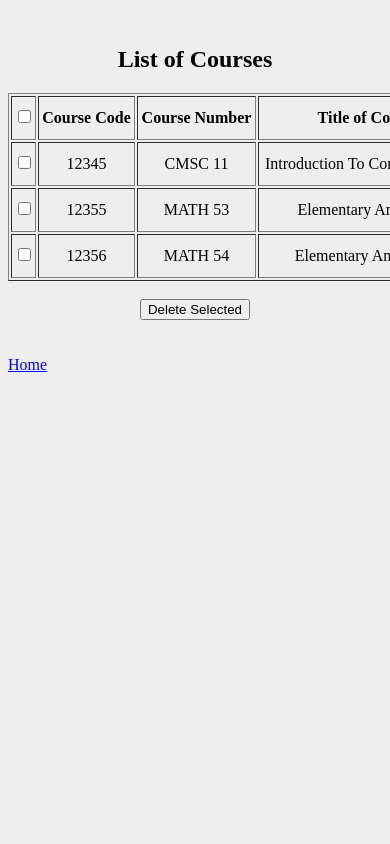
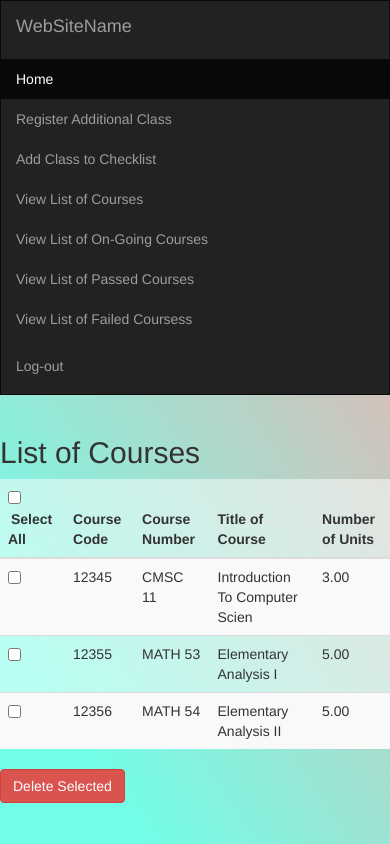
Before and after one commit to nars-cmsc/randomserver_collab, a PHP site: page /viewcourse.php in a window 390 px wide; the page is wider, and only the part inside the window is pictured. Run offline with PHP 8.4, Linux system fonts and the light colour scheme; data comes from the database, SQL or seed files in the repository.

Commit message:
latest UI changes

```diff
--- a/addcourse.php
+++ b/addcourse.php
@@ -15,7 +15,9 @@
 <html>
 <head>
   <title>PHP Add Course to Checklist System</title>
-  <link rel = "stylesheet" type = "text/css" href = "style.css">
+  <link rel="stylesheet" href="..\bootstrap-3.4.1-dist\css\bootstrap.min.css">
+  <link rel="stylesheet" href="..\bootstrap-3.4.1-dist\js\bootstrap.min.js">
+	<link rel = "stylesheet" type = "text/css" href = "main_css.css">
 </head>
 <body>
   <div id = "frm">
@@ -24,7 +26,7 @@
       <p>
         <label> Course Number: </label>
         <br>
-      <input type = "text" id = "courseno" name = "courseno">
+      <input placeholder="Course Number" type = "text" id = "courseno" name = "courseno">
       </p>
       <p>
         <label for="termtaken"> Term Taken: </label>
--- a/main_css.css
+++ b/main_css.css
@@ -1,7 +1,13 @@
+html {
+    margin: 0px;
+    height: 100%;
+    width: 100%;
+ }
+
 body{
-
-    background: rgb(254,166,166);
-background: linear-gradient(236deg, rgba(254,166,166,1) 2%, rgba(114,254,231,1) 85%);
+    margin: 0;
+    height: 100%;
+    background: linear-gradient(236deg, rgba(254,166,166,1) 2%, rgba(114,254,231,1) 85%);
 }
 
 .form-header{
@@ -63,9 +69,6 @@
     margin-top: 10px !important;
 }
 
-.row:before {
-    content: none;
- }
 
 .general-font{
     color: rgb(81, 143, 179);
--- a/viewcourse.php
+++ b/viewcourse.php
@@ -8,40 +8,10 @@
 <html>
 <head>
   <title>List of Courses</title>
-  <link rel = "stylesheet" type = "text/css" href = "style.css">
+  <link rel="stylesheet" href="..\bootstrap-3.4.1-dist\css\bootstrap.min.css">
+  <link rel="stylesheet" href="..\bootstrap-3.4.1-dist\js\bootstrap.min.js">
+  <link rel = "stylesheet" type = "text/css" href = "main_css.css">
   <script type="text/javascript" src="jquery-3.5.1.js"></script>
-</head>
-<body>
-  <div align="center">
-    <br />
-    <h2>List of Courses</h2>
-    <table class="table table-striped" border="1px" style="width:600px; line-height:40px;">
-      <thead>
-        <tr>
-          <th><input type="checkbox" id="checkAll"></th>
-          <th>Course Code</th>
-          <th>Course Number</th>
-          <th>Title of Course</th>
-          <th>Number of Units</th>
-        </tr>
-      </thead>
-      <tbody align="center">
-        <?php
-          while ($row = mysqli_fetch_array($query)) {?>
-            <tr>
-              <td><input class="checkbox" type="checkbox" name="id[]" id="<?php echo $row['COURSE_CODE']?>"></td>
-              <td><?php echo $row['COURSE_CODE'] ?></td>
-              <td><?php echo strtoupper($row['COURSE_NUM']) ?></td>
-              <td><?php echo ucwords($row['COURSE_TITLE']) ?></td>
-              <td><?php echo $row['COURSE_UNITS'] ?></td>
-            </tr>
-          <?php } ?>
-      </tbody>
-    </table>
-    <br/>
-    <button type="button" class="btn btn-danger" id="delete">Delete Selected</button>
-  </div>
-
   <script>
     $(document).ready(function(){
       $('#checkAll').click(function(){
@@ -99,9 +69,66 @@
       }
     });
   </script>
+</head>
+<body>
+  <nav class="navbar navbar-inverse">
+    <div class="container-fluid">
+      <div class="navbar-header">
+        <a class="navbar-brand" href="#">WebSiteName</a>
+      </div>
+      <ul class="nav navbar-nav">
+        <li class="active"><a href="home.php">Home</a></li>
+        <li><a href="regcourse.php">Register Additional Class</a></li>
+        <li><a href="addcourse.php">Add Class to Checklist</a></li>
+        <li><a href="viewcourse.php">View List of Courses</a></li>
+        <li><a href="ongoingcourse.php">View List of On-Going Courses</a></li>
+        <li><a href="passedcourse.php">View List of Passed Courses</a></li>
+        <li><a href="failedcourse.php">View List of Failed Coursess</a></li>
+      </ul>
+
+      <ul class="nav navbar-nav mr-auto">
+        <li><a href="logout.php">Log-out</a></li>
+      </ul>
+    </div>
+  </nav>
+  <div class="row">
+    <div class="col-md-3"></div>
+    <div class="col-md-6">
+      <h2>List of Courses</h2>
+      <table class="table table-striped main-table" >
+        <thead>
+          <tr>
+            <th><input type="checkbox" id="checkAll"> <span style="margin-left: 3px">Select All</span></th>
+            <th>Course Code</th>
+            <th>Course Number</th>
+            <th>Title of Course</th>
+            <th>Number of Units</th>
+          </tr>
+        </thead>
+        <tbody>
+          <?php
+            while ($row = mysqli_fetch_array($query)) {?>
+              <tr>
+                <td><input class="checkbox" type="checkbox" name="id[]" id="<?php echo $row['COURSE_CODE']?>"></td>
+                <td><?php echo $row['COURSE_CODE'] ?></td>
+                <td><?php echo strtoupper($row['COURSE_NUM']) ?></td>
+                <td><?php echo ucwords($row['COURSE_TITLE']) ?></td>
+                <td><?php echo $row['COURSE_UNITS'] ?></td>
+              </tr>
+            <?php } ?>
+        </tbody>
+      </table>
+      <button type="button" class="btn btn-danger" id="delete">Delete Selected</button>
+    </div>
+    <div class="col-md-3"></div>
+
+  </div>
 
 
-  <br/><br/><a href="home.php">Home</a>
+    <br/>
+
+
+
 
 </body>
 </html>
```
Also changed, not shown: ongoingcourse.php (+35 -18 lines), regcourse.php (+6 -6 lines), registration.php (+3 -4 lines).
